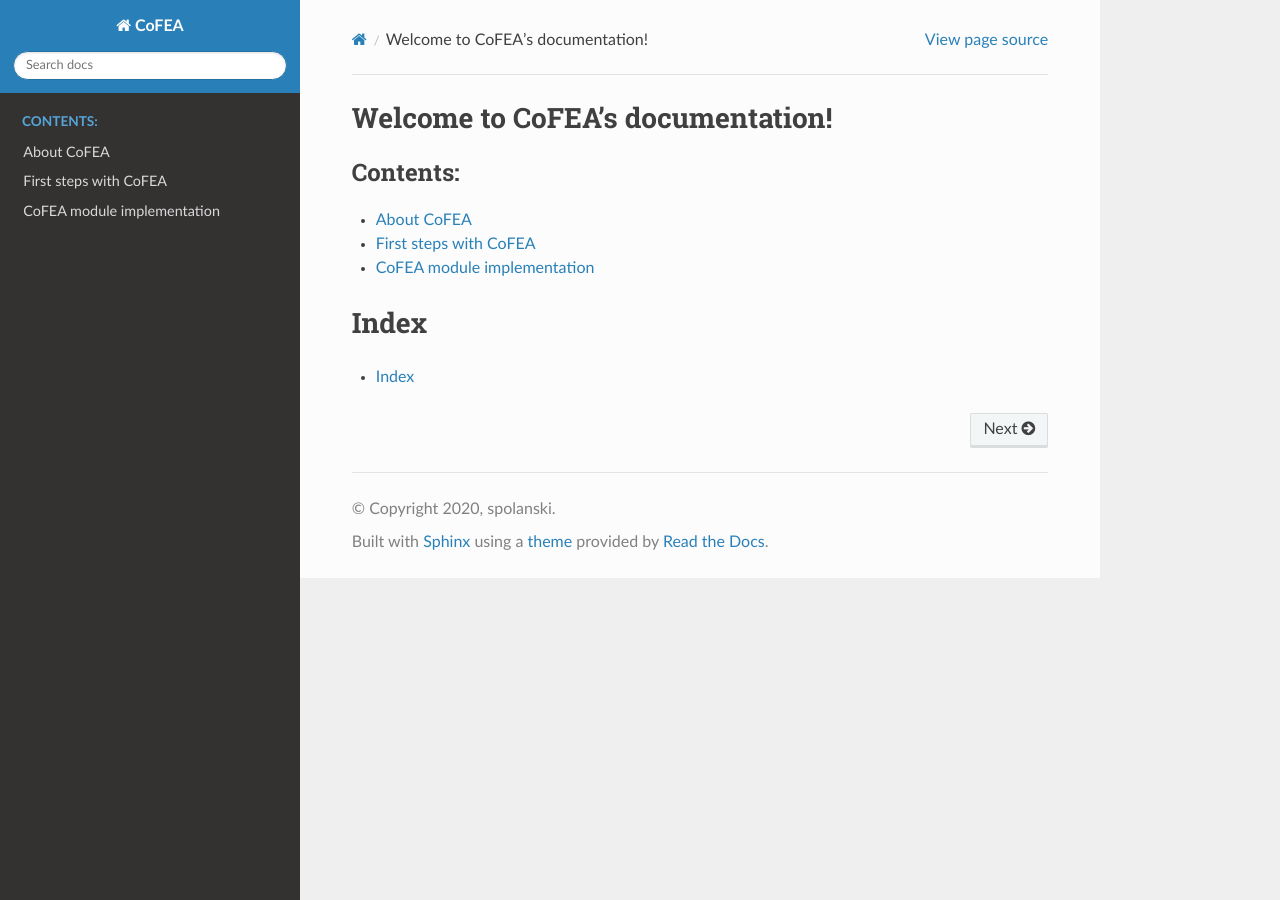
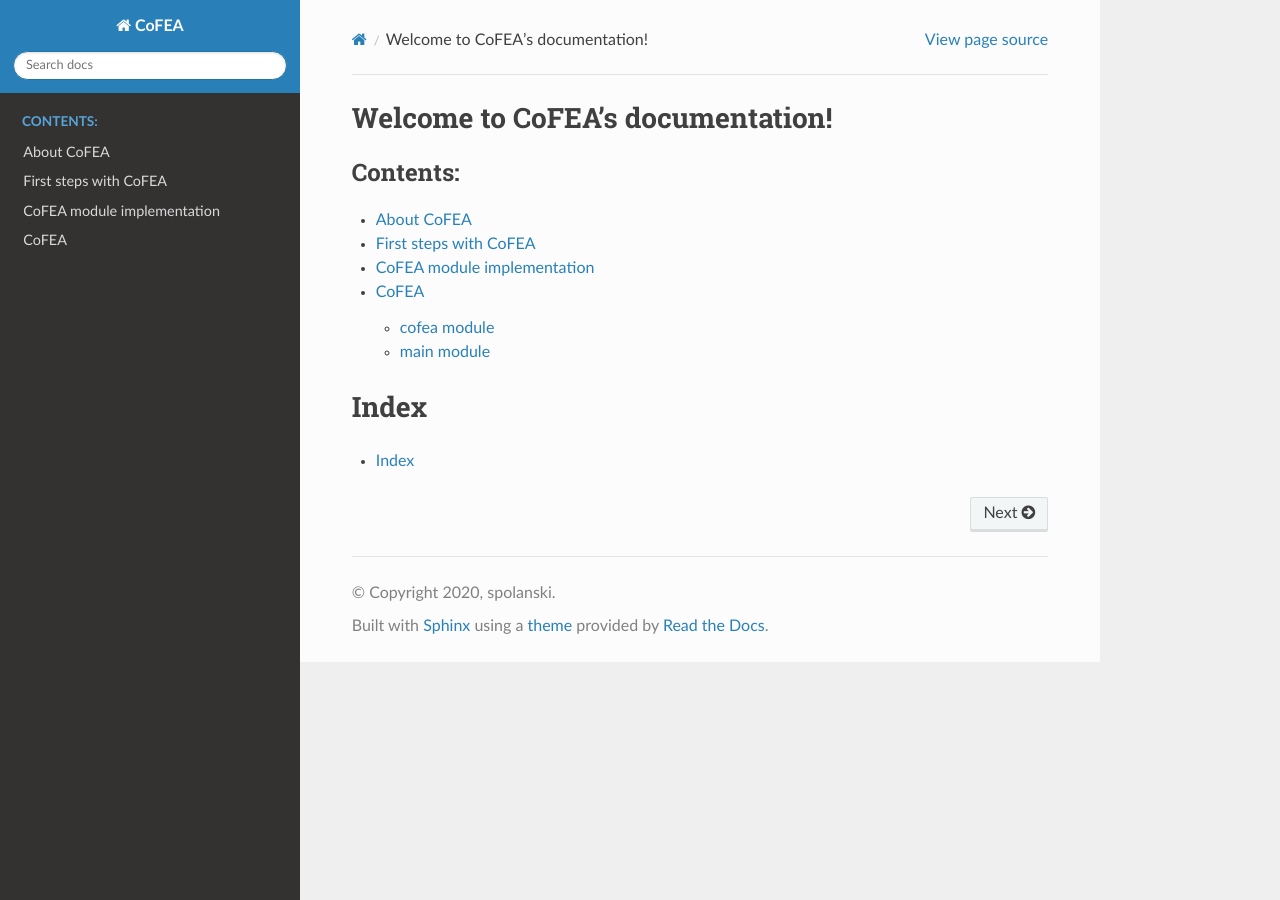
Before and after one commit to spolanski/CoFEA, a Sphinx documentation site: the page built from docs/index.rst, in a window 1280 px wide. Built offline with Sphinx 7.4.7 and the Read the Docs theme 2.0.0, drawn with Linux system fonts in a browser that asks for light colours.

```diff
--- a/docs/index.rst
+++ b/docs/index.rst
@@ -12,6 +12,7 @@ Welcome to CoFEA's documentation!
 
    about
    api
+   modules
 
 Index
 =====
--- /dev/null
+++ b/docs/modules.rst
@@ -0,0 +1,8 @@
+CoFEA
+=====
+
+.. toctree::
+   :maxdepth: 4
+
+   cofea
+   main
```
Also changed, not shown: 9 other files.
